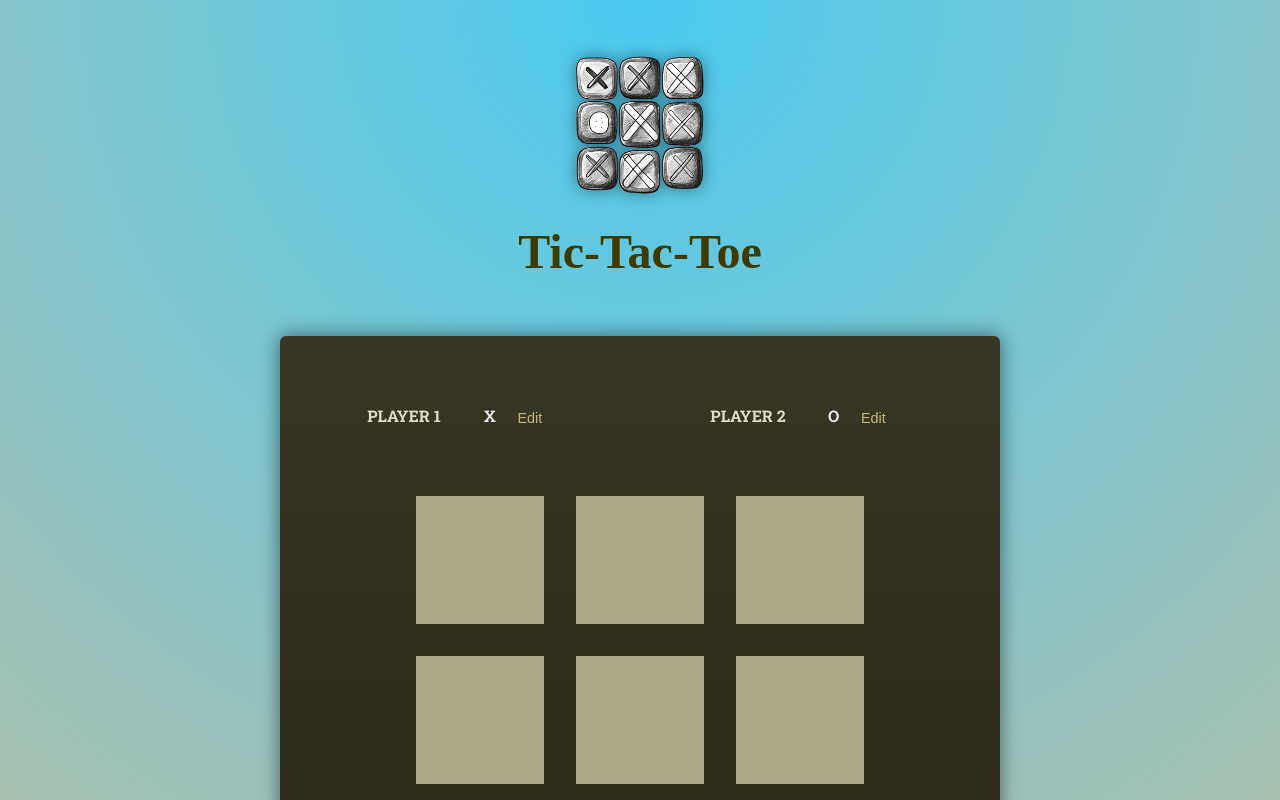
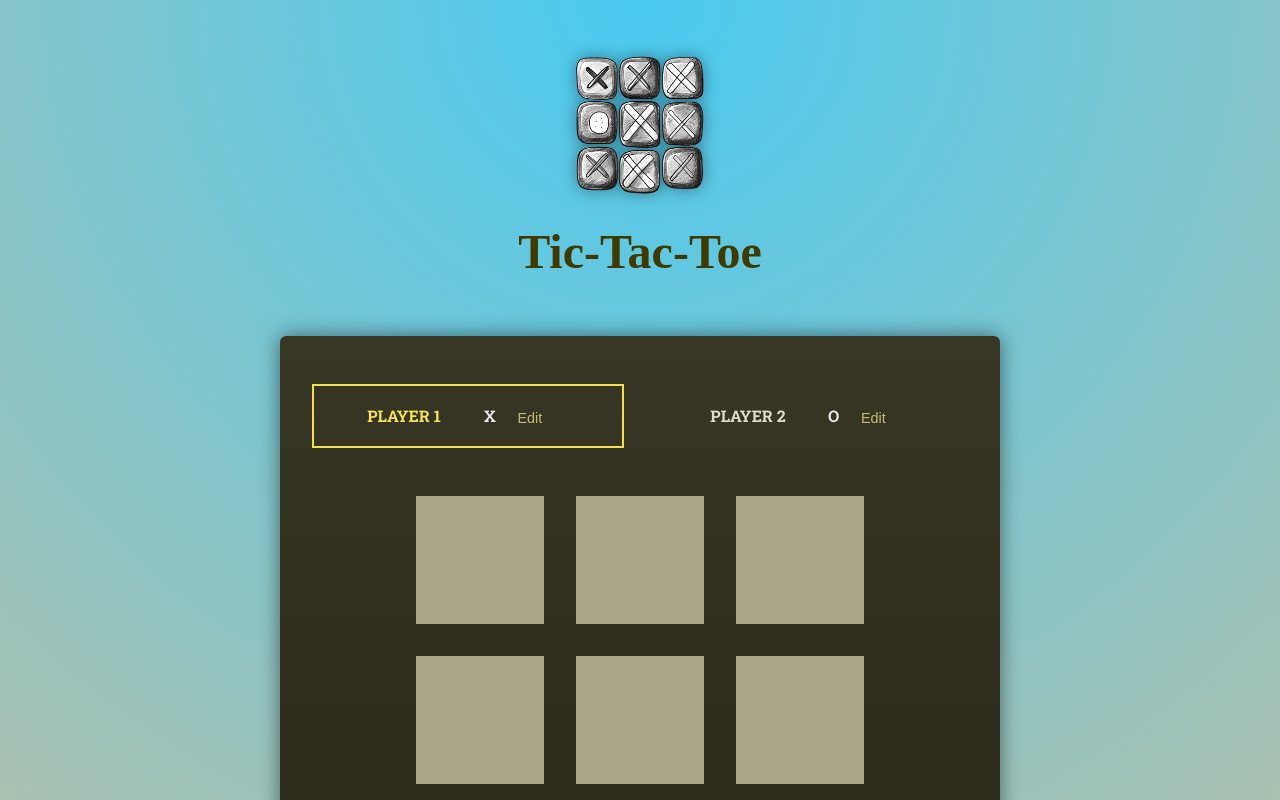
Before and after one commit to ajewoleOlugbenga/tic-tac-toe, a React (Create React App) app: page / in a window 1280 px wide. Shown: the top 800 px of the page. Built offline with nearby package versions, Linux system fonts and the light colour scheme; a web font is replaced by a local one.

Commit message:
dynamically rendering the styling for active player

```diff
--- a/src/components/Player.jsx
+++ b/src/components/Player.jsx
@@ -15,7 +15,7 @@ const Player = (props) => {
     }
 
   return (
-    <li>
+    <li className={props.isActive ? "active" : undefined}>
       <span className="player">
         { isEditing ? <input type="text" required value={playerName} onChange={ChangePlayerNameHandler}/> :<span className="player-name">{playerName}</span>}
         <span className="player-x">{props.symbol}</span>
```
